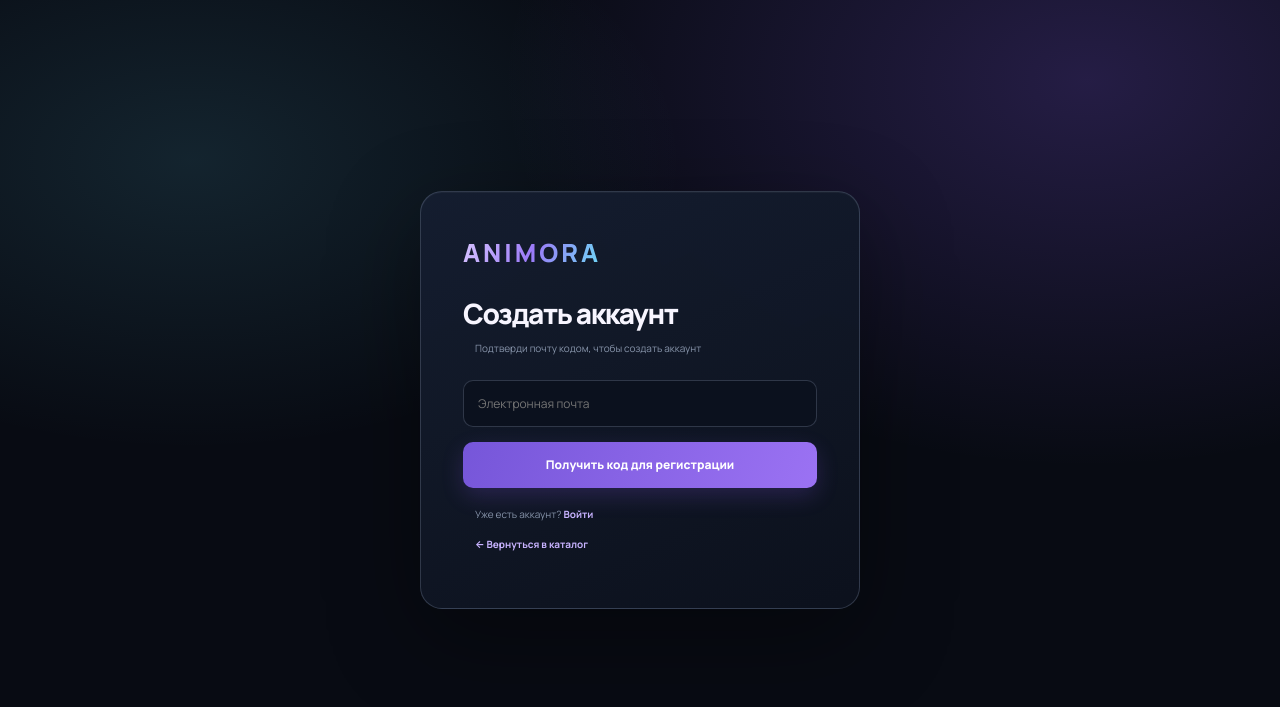
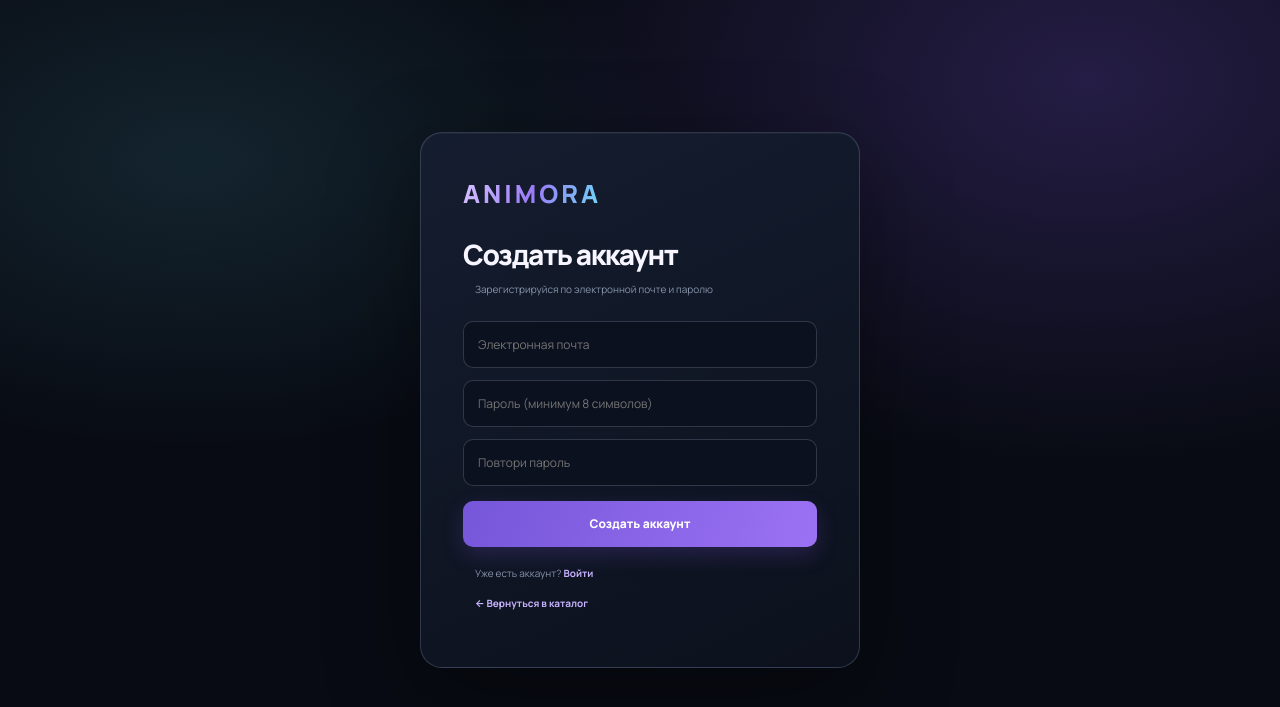
Before and after one commit to mitsu198/animora, a Flask app: page /register in a window 1280 px wide. Shown: the top 707 px of the page. Run offline with Flask 3, Linux system fonts and the light colour scheme.

Commit message:
Restore email password registration form

```diff
--- a/templates/register.html
+++ b/templates/register.html
@@ -5,36 +5,21 @@
 <meta name="viewport" content="width=device-width, initial-scale=1">
 <link rel="stylesheet" href="{{ url_for('static', filename='animora-redesign.css') }}">
 <title>Регистрация — ANIMORA</title>
-<style>
-.auth-note{font-size:13px;line-height:1.5;color:#aeb7cb}.auth-code{letter-spacing:.35em;text-align:center;font-size:22px!important}.auth-email{word-break:break-word;color:#bca0ff}
-</style>
 </head>
 <body>
 <div class="card">
 <a class="logo" href="/" style="color:inherit;text-decoration:none">ANIMORA</a>
 <h1>Создать аккаунт</h1>
-<p>Подтверди почту кодом, чтобы создать аккаунт</p>
+<p>Зарегистрируйся по электронной почте и паролю</p>
 {% with messages = get_flashed_messages() %}
 {% for message in messages %}<div class="message">{{ message }}</div>{% endfor %}
 {% endwith %}
-{% if otp_sent %}
-<p class="auth-note">Мы отправили код на <strong class="auth-email">{{ pending_email }}</strong>. Введи его ниже, чтобы завершить регистрацию.</p>
-<form method="POST">
-<input type="hidden" name="action" value="verify_code">
-<input type="text" name="code" class="auth-code" placeholder="123456" inputmode="numeric" autocomplete="one-time-code" pattern="[0-9]{6,8}" minlength="6" maxlength="8" required autofocus>
-<button type="submit">Подтвердить почту и создать аккаунт</button>
+<form method="POST" autocomplete="on">
+<input type="email" name="email" placeholder="Электронная почта" autocomplete="username" required>
+<input type="password" name="password" placeholder="Пароль (минимум 8 символов)" autocomplete="new-password" minlength="8" required>
+<input type="password" name="password_confirm" placeholder="Повтори пароль" autocomplete="new-password" minlength="8" required>
+<button type="submit">Создать аккаунт</button>
 </form>
-<form method="POST">
-<input type="hidden" name="action" value="send_code">
-<input type="hidden" name="email" value="{{ pending_email }}">
-<button type="submit" class="secondary">Отправить код повторно</button>
-</form>
-{% else %}
-<form method="POST">
-<input type="email" name="email" placeholder="Электронная почта" autocomplete="email" required>
-<button type="submit">Получить код для регистрации</button>
-</form>
-{% endif %}
 <p>Уже есть аккаунт? <a href="/login">Войти</a></p>
 <p><a href="/">← Вернуться в каталог</a></p>
 </div>
```
